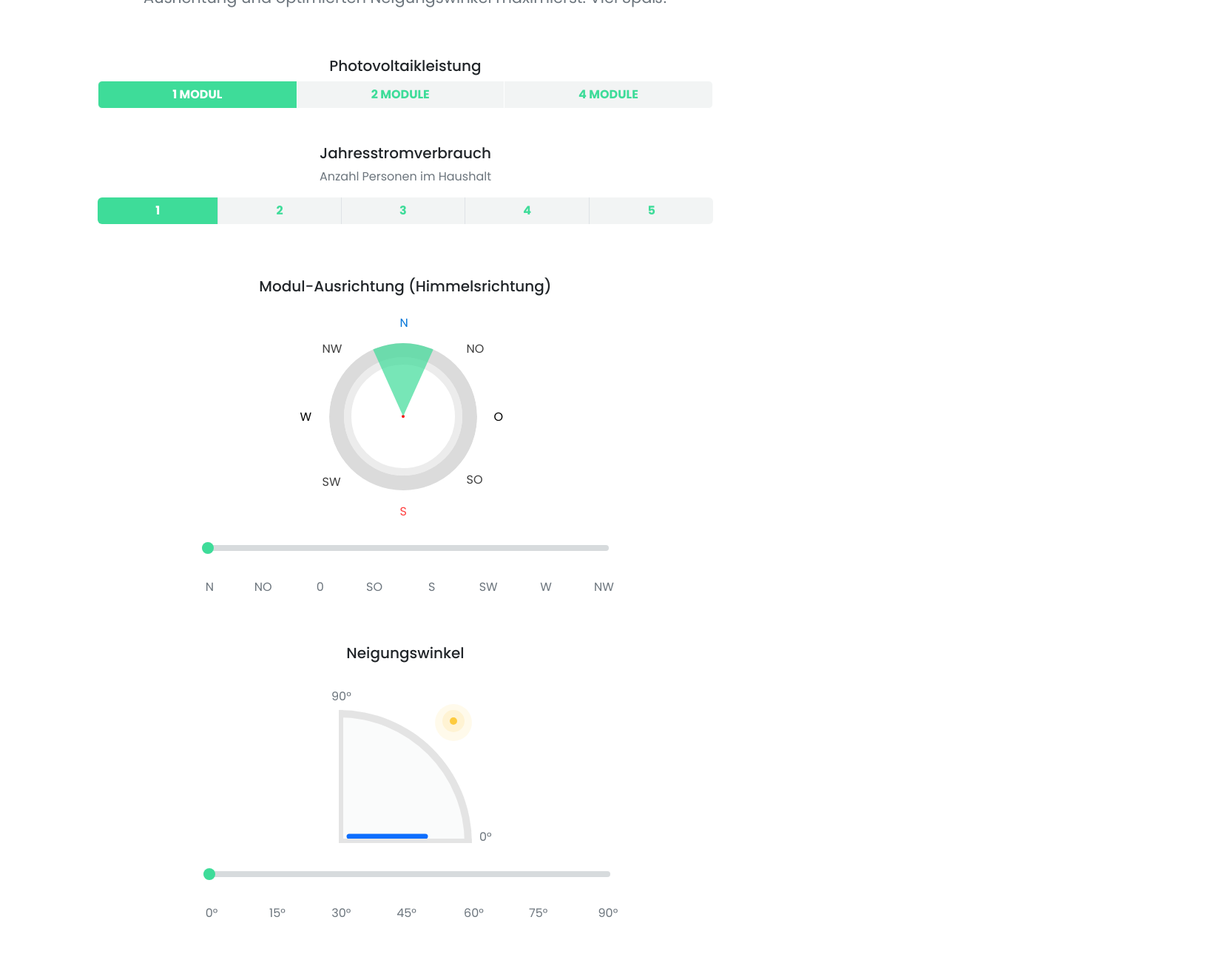
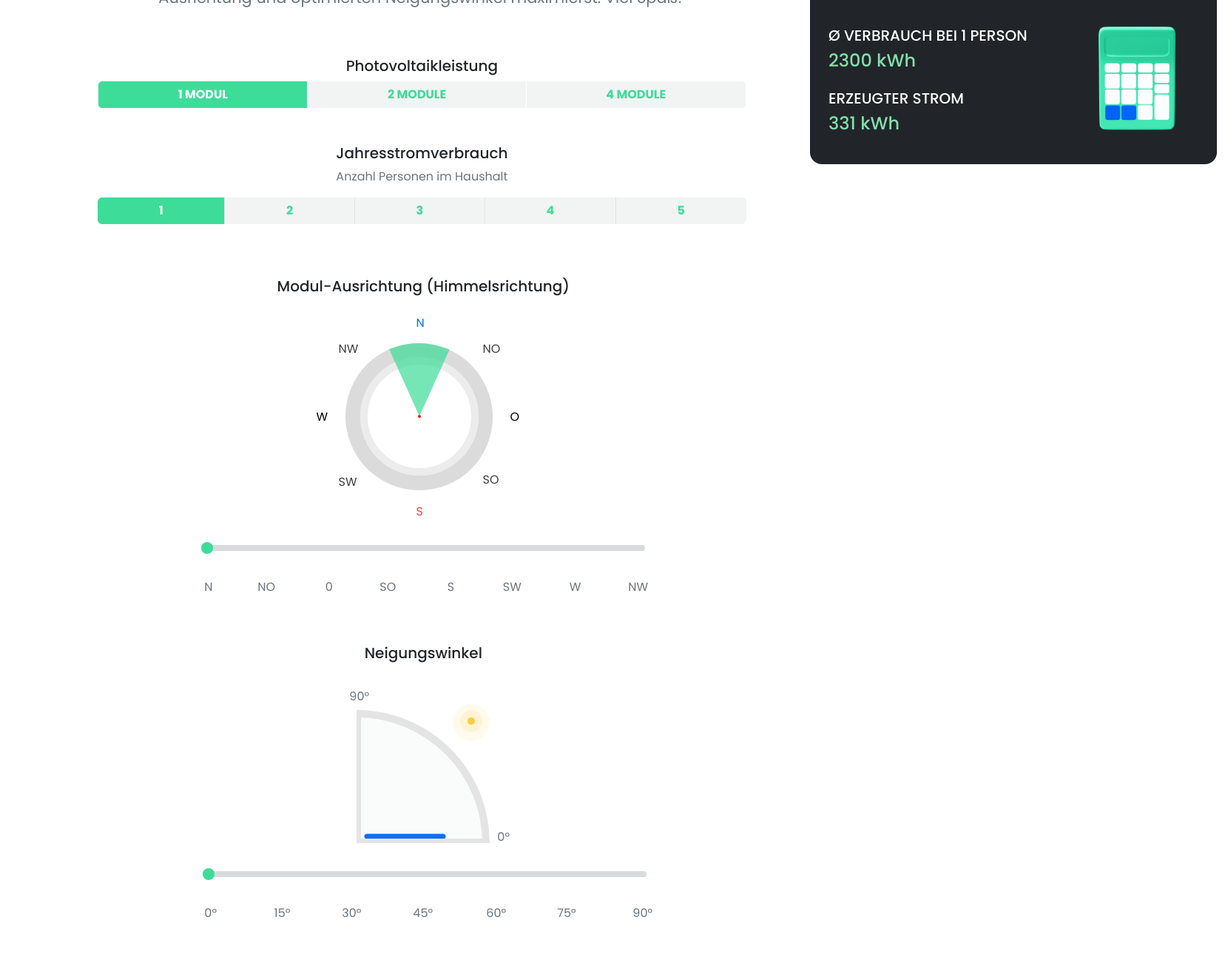
Before and after one commit to dang1707vu/ertragsrechner, a website: page index.html in a window 1536 px wide. Shown: the part 186-1476 px from the top of the page at 74% size, 1656 px wide, since content can reach past the window. After the commit the page ends 1450 px from the top, so only its background shows below. Drawn offline with nearby package versions, Linux system fonts and the light colour scheme.

Commit message:
fix responsivity xxl

```diff
--- a/index.html
+++ b/index.html
@@ -12,10 +12,10 @@
 
 <div class="container">
     <div class="row">
-        <div class="col-12 col-xxl-8">
+        <div class="col-12 col-xl-8 col-xxl-10">
             <div class="container text">
                 <div class="row">
-                    <div class="col col-xxl-12">
+                    <div class="col col-xl-10">
                         <section class="text">
                             <div class="container mt-5 text-center">
                                 <div class="col-12">
@@ -32,7 +32,7 @@
 
                     <section class="leistung">
                         <div class="container">
-                            <div class="col-12">
+                            <div class="col-12 col-xl-10">
                                 <div class="text-center">
                                     <h5 class="bolder text-center mt-5">Photovoltaikleistung</h5>
                                     <div class="btn-group" role="group" aria-label="Basic radio toggle button group" style="width: 100%;">
@@ -52,7 +52,7 @@
 
                     <section class="verbrauch">
                         <div class="container mt-5 pb-4">
-                            <div class="col-12">
+                            <div class="col-12 col-xl-10">
                                 <div class="text-center">
                                     <h5 class="text-center">Jahresstromverbrauch</h5>
                                     <p class="text-muted text-center">Anzahl Personen im Haushalt</p>
@@ -82,7 +82,7 @@
             <div class="container cAusrichtung">
                         <section class="ausrichtung">
                             <div class="container mt-5">
-                                <div class="col-12">
+                                <div class="col-12 col-xl-10">
                                     <h5 class="text-center">Modul-Ausrichtung (Himmelsrichtung)</h5>
                                     <div class="circle-wrapper">
                                     <ul class="dir">
@@ -106,7 +106,7 @@
                                 </div>
                                 </div>
                             <div class="container">
-                                <div class="rangeNav1 col-12">
+                                <div class="rangeNav1 col-12 col-xl-10">
                                     <input type="range" value="0" class="form-range" min="0" max="7" id="customRange" oninput="getVal1(this.value)" onchange="getVal1(this.value)">
                                     <ul class="dirName list-group list-group-horizontal-md justify-content-center">
                                         <button id="N" class="btn text-muted" onclick="Nord(), calcErzeugt(modul, wirkungsgrad), ersparnis(modul, leistungX)">N</button>
@@ -124,7 +124,7 @@
 
                         <section class="neigung">
                             <div class="container mt-5">
-                                    <div class="col-12">
+                                    <div class="col-12 col-xl-10">
                                         <h5 class="text-center pt-5">Neigungswinkel</h5>
                                         <div class="angle-wrapper">
                                             <div class="X text-muted">0°</div>
@@ -142,7 +142,7 @@
                                     </div>
                                 </div>
                             <div class="container mb-5">
-                                <div class="col-12">
+                                <div class="col-12 col-xl-10">
                                     <div class="range text-center">
                                         <label for="customRange2" class="form-label"></label>
                                         <input type="range" value="0" class="form-range " min="0" max="6" id="customRange2" oninput="getVal2(this.value)" onchange="getVal2(this.value)">
@@ -162,9 +162,9 @@
             </div>
 
         </div>
-        <div class="col-12">
+        <div class="col-12 col-xl-1 col-xxl-2">
             <section class="mt-5 sticky-top">
-                <div class="container kosten text">
+                <div class="containerX kosten text">
                     <div class="col-12">
                         <div class="containerX">
                             <div class="card cardKosten rounded-4 mb-5 bg-dark text-white ps-4 pt-4 ">
--- a/main.scss
+++ b/main.scss
@@ -579,4 +579,20 @@ ul .btn {
     .cardKosten {
       width: 550px;
     }
+    .form-range {
+      min-width: 600px;
+      max-width: 600px;
+    }
+    .list-group {
+      min-width: 600px;
+      max-width: 600px;
+    }
+
+    .range-labels {
+      min-width: 600px;
+      max-width: 600px;
+    }
+    .cardKosten {
+      width: 550px;
+    }
   }
```
Also changed, not shown: style.css, 1 other file.
